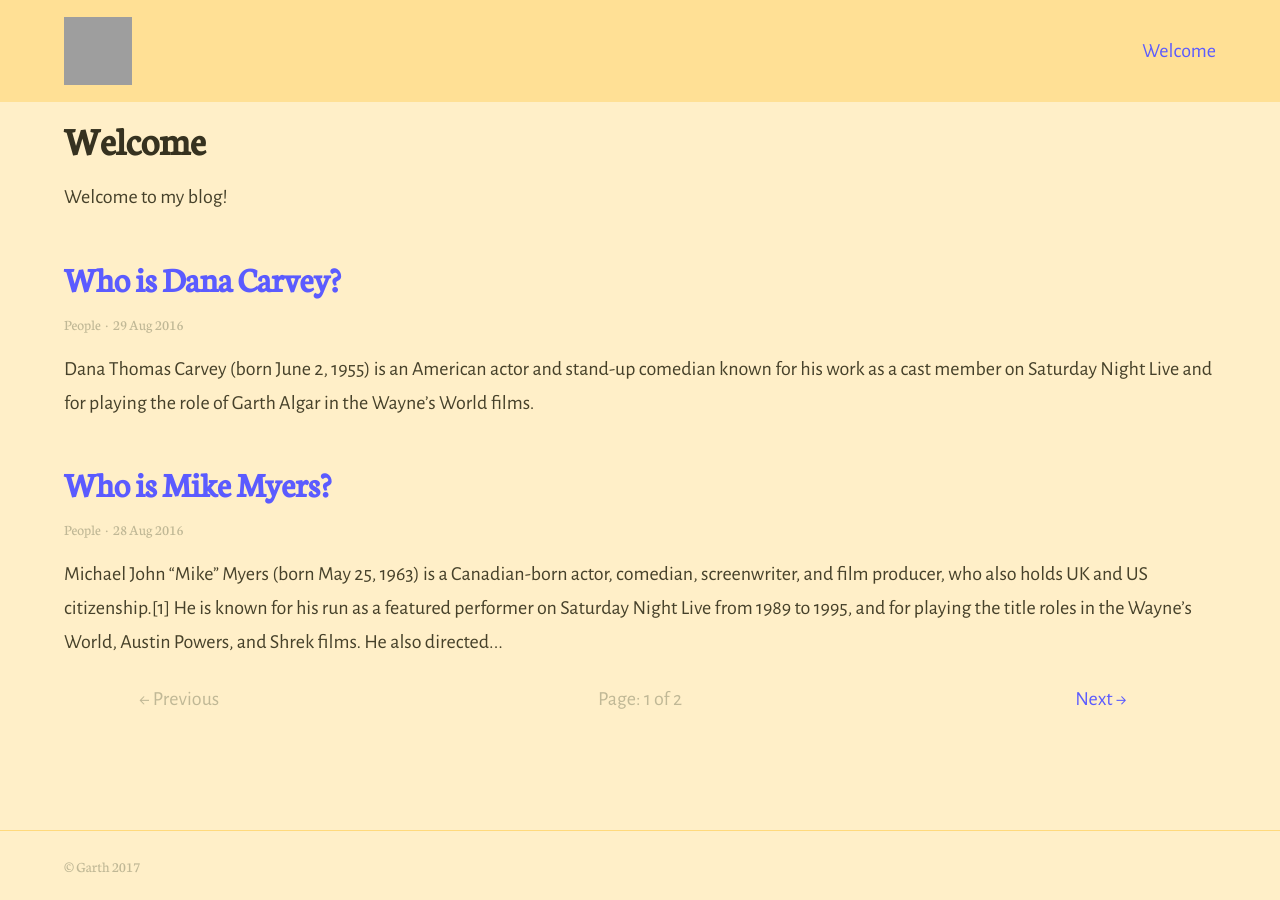
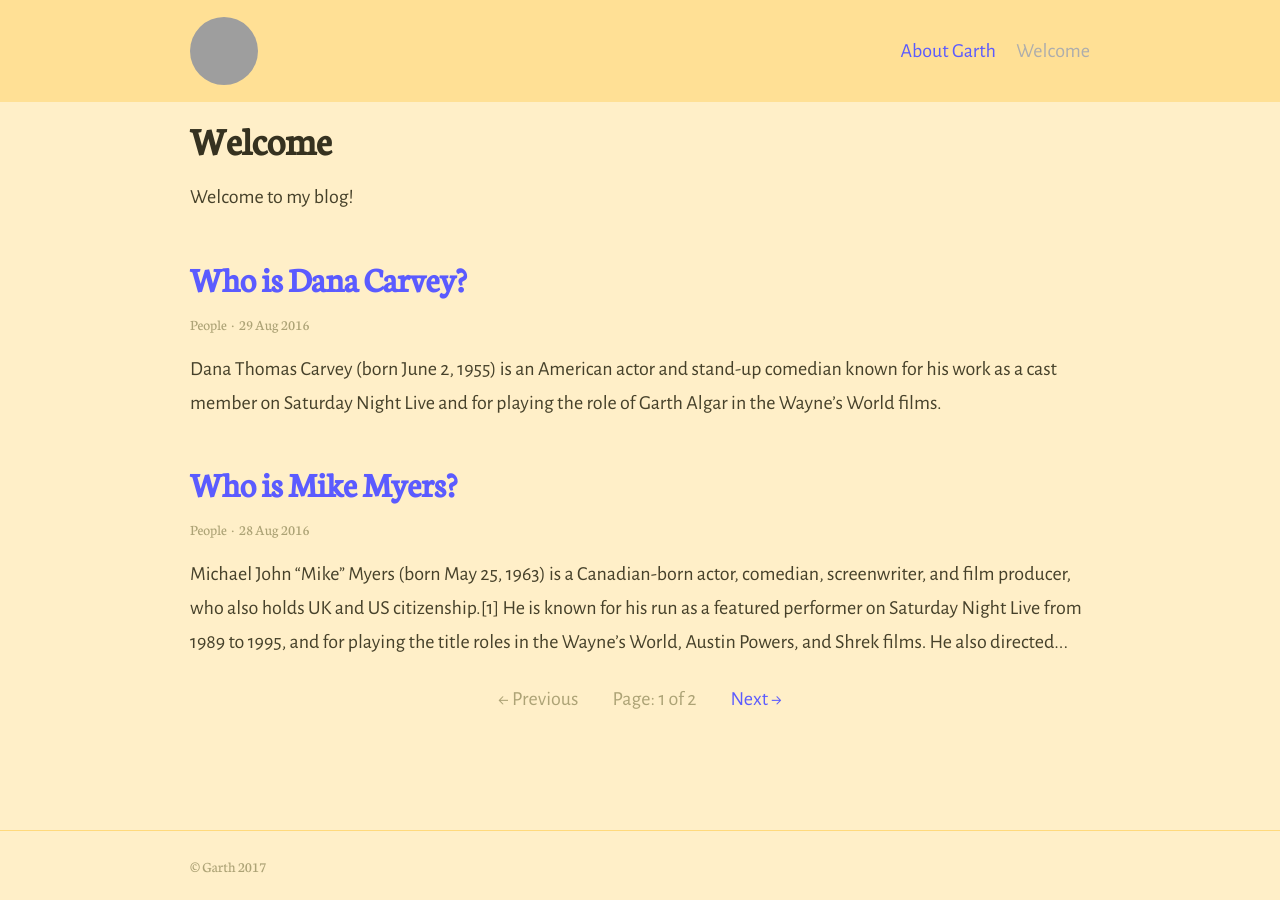
Before and after one commit to daviddarnes/garth, a Jekyll site: the page built from index.html, in a window 1280 px wide. Built offline with Jekyll 4.4.1, drawn with Linux system fonts in a browser that asks for light colours; the list of posts is cut into pages by our own code; grey boxes are pictures that could not be loaded.

Commit message:
Getting the new version up to spec, removing any unwanted code and matching it with the original design

```diff
--- a/_includes/post-list.html
+++ b/_includes/post-list.html
@@ -16,13 +16,13 @@
 	{% include post-pagination.html %}
 
 {% else %}
-	<h2>Latest blog posts</h2>
+
 	<ul class="list  list--posts">
 		{% for page in site.posts %}
 			<li class="item  item--post">
 				<article class="article  article--post  typeset">
 
-					<h5><a href="{{ page.url }}" title="{{ page.title }}">{{ page.title }}</a></h5>
+					<h2><a href="{{ page.url }}" title="{{ page.title }}">{{ page.title }}</a></h2>
 					{% include post-meta.html %}
 					{{ page.excerpt | markdownify | truncatewords: 60 }}
 
--- a/_includes/site-favicons.html
+++ /dev/null
@@ -1 +0,0 @@
-<link rel="shortcut icon" href="{{ site.logo }}">
--- a/_includes/site-header.html
+++ b/_includes/site-header.html
@@ -1,7 +1,6 @@
 <header class="header">
   <div class="container">
     {% include site-logo.html %}
-
     {% include site-nav.html %}
   </div>
 </header>
--- a/_includes/site-nav.html
+++ b/_includes/site-nav.html
@@ -1,8 +1,8 @@
 <nav class="nav">
   <ul class="list list--nav">
     {% for item in site.pages %}
-      {% unless item.styles == true or item.url contains "/page" or item.url == "/404.html" %}
-        <li class="item  item--nav{% if item[1] == page.url %}  item--current{% endif %}">
+      {% unless item.url contains ".css" or item.url contains "/page" or item.url contains "/404.html" %}
+        <li class="item  item--nav{% if item.url == page.url %}  item--current{% endif %}">
           {% if item.collectionpage %}
       			{% assign collectiondata = site.collections | where: "label", item.collectionpage | first %}
       			<a href="{{ item.url }}">{{ collectiondata.title }}</a>
--- a/_layouts/default.html
+++ b/_layouts/default.html
@@ -1,9 +1,7 @@
 <!DOCTYPE html>
 <html lang="en-GB">
 	<head>
-		<!-- General meta -->
 		<meta name="viewport" content="width=device-width, initial-scale=1">
-
 		{% if page.collectionpage %}
 			{% assign collectiondata = site.collections | where: "label", page.collectionpage | first %}
 			<title>{{ collectiondata.title }} - {{ site.title }}</title>
@@ -12,11 +10,9 @@
 		{% endif %}
 
     <link rel="stylesheet" href="{{ "/assets/styles.css" | relative_url }}">
-
-		{% include site-favicons.html %}
+		<link rel="shortcut icon" href="{{ site.logo }}">
 	</head>
 	<body>
-		{% include site-icons.svg %}
 
 		{{ content }}
 
--- a/_sass/_colors.scss
+++ b/_sass/_colors.scss
@@ -2,7 +2,7 @@
 $color__site--background: #ffefc8;
 $color__site--heading: darken(#46412A, 5%);
 $color__site--body: #46412A;
-$color__site--captions: lighten($color__site--heading, 50%);
+$color__site--captions: lighten($color__site--heading, 40%);
 $color__site--link: #5B5BFF;
 $color__site--link--hover: darken($color__site--link, 10%);
 $color__site--link--current: desaturate($color__site--link, 100%);
--- a/assets/styles.scss
+++ b/assets/styles.scss
@@ -24,7 +24,7 @@ body {
 
 .container {
   width: 90%;
-  max-width: 1200px;
+  max-width: 900px;
   margin: 0 auto;
 }
 
@@ -49,12 +49,15 @@ body {
 }
 
 .header {
+  @include flex(0, 0, auto);
   background: darken($color__site--background, 10%);
 }
 
 .logo {
   display: inline-block;
   line-height: 0;
+  border-radius: 100%;
+  overflow: hidden;
   img {
     width: 4rem;
     height: 4rem;
@@ -69,12 +72,6 @@ body {
 
 .footer {
   border-top: 1px solid darken($color__site--background, 15%);
-  a {
-    color: invert($color__site--heading);
-    &:hover {
-      color: lighten(invert($color__site--body), 15%);
-    }
-  }
 }
 
 
@@ -82,20 +79,14 @@ body {
 .nav {
   &--paginator {
     @include flexbox;
-    @include justify-content(space-between);
+    @include justify-content(center);
     color: $color__site--captions;
     text-align: center;
   }
 }
 
 .pagination {
-  min-width: 20%;
-}
-
-.copyright {
-  @include breakpoint(break-1) {
-    @include order(-1);
-  }
+  margin: 0 1rem;
 }
 
 
@@ -103,20 +94,11 @@ body {
 .main {
   @include flexbox;
   @include flex-direction(column);
+  @include flex(1, 0, auto);
   margin-bottom: 1.6rem;
   @include breakpoint(break-1) {
     @include flex-direction(row);
   }
-}
-
-.main {
-  @include flex(1, 0, auto);
-}
-
-.header,
-.feature,
-.footer {
-  @include flex(0, 0, auto);
 }
 
 
@@ -149,29 +131,11 @@ body {
 }
 
 
-// Links, icons and images
-.link {
-  display: inline-block;
-  margin: .2rem;
-}
-
-.icon {
-  vertical-align: middle;
-  width: 1em;
-  height: 1em;
-  fill: CurrentColor;
-}
-
-svg {
-  width: 100%;
-  height: 100%;
-}
-
+// Images and media elements
 img {
   max-width: 100%;
   height: auto;
 }
-
 
 audio,
 video {
@@ -179,82 +143,13 @@ video {
 }
 
 
-// Form elements and buttons
-button,
-input[type="text"],
-input[type="email"],
-input[type="submit"],
-textarea {
-  padding: .6rem 1.2rem;
-  margin-bottom: .6rem;
-  transition: color .1s, background-color .1s, border .1s;
-  line-height: inherit;
-  border: none;
-  box-shadow: none;
-  border-radius: 0;
-  -webkit-appearance: none;
-  &:focus {
-    outline: solid .2rem invert($color__site--accent);
-  }
-  .icon {
-    margin: 0 0 .35rem;
-  }
-}
-
-input[type="submit"],
-button {
-  cursor: pointer;
-  display: inline-block;
-  background: $color__site--accent;
-  position: relative;
-  transition: box-shadow .1s;
-  will-change: box-shadow;
-  box-shadow: inset 0 0 0 2rem transparent;
-  &:hover {
-    box-shadow: inset 0 0 0 2rem rgba(0,0,0,0.2);
-  }
-  &:active,
-  &:focus {
-    box-shadow: inset 0 0 0 2rem rgba(0,0,0,0.4);
-  }
-}
-
-input[type="text"],
-input[type="email"],
-textarea {
-  width: 100%;
-  border: 1px solid $color__site--captions;
-  &:hover {
-    border-color: darken($color__site--captions, 20%);
-  }
-}
-
-textarea {
-    resize: vertical;
-}
-
-label {
-  @include baseline($fontsize: zeta, $font: $bodytype, $lineheight: 2, $below: 2, $breakpoint: all);
-}
-
-::-webkit-input-placeholder {
-  color: darken($color__site--captions, 30%);
-}
-::-moz-placeholder {
-  color: darken($color__site--captions, 30%);
-}
-:-ms-input-placeholder {
-  color: darken($color__site--captions, 30%);
-}
-:-moz-placeholder {
-  color: darken($color__site--captions, 30%);
-}
-
+// Text selection
 ::selection {
   background: $color__site--heading;
   color: $color__site--background;
   text-shadow: none;
 }
+
 
 // Sassline overrides
 .typeset {
```
Also changed, not shown: about.md (added, +5 -0 lines), demo/about.md (added, +5 -0 lines), README.md, _includes/site-icons.svg (deleted), assets/placeholder-logo.svg (deleted), screenshot.png.
